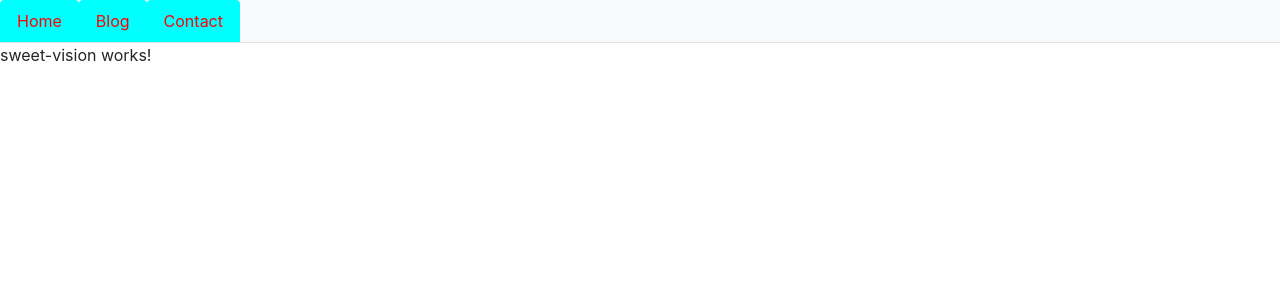
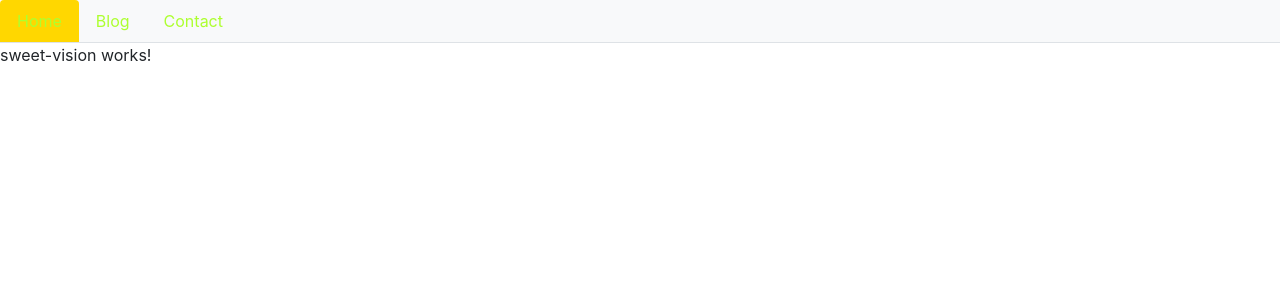
Before and after one commit to amphappy71/SweetSPA, an Angular app: page / in a window 1280 px wide. Shown: the top 300 px of the page. Built offline with nearby package versions, Linux system fonts and the light colour scheme.

Commit message:
base nav css added

```diff
--- a/src/app/sweet-nav/sweet-nav.component.css
+++ b/src/app/sweet-nav/sweet-nav.component.css
@@ -1,8 +1,27 @@
-.nav-link{
-  color: red;
-  background-color: aqua;
+.navbar-inner {
+  background-color: red;
+}
+.brand,
+.nav > li > a {
+  color: greenyellow;
 }
 
-.nav-link:active{
-  background-color: blueviolet;
+.nav > li > a:focus,
+.nav > li > a:hover {
+
+  background-color: hotpink;
 }
+.nav .active > a,
+.nav .active > a:hover,
+.nav .active > a:focus {
+  background-color: gold;
+}
+.navbar-link {
+  background-color: brown;
+}
+.navbar-link:hover {
+  background-color: blue;
+}
+.divider-vertical {
+  color: green;
+}
```
